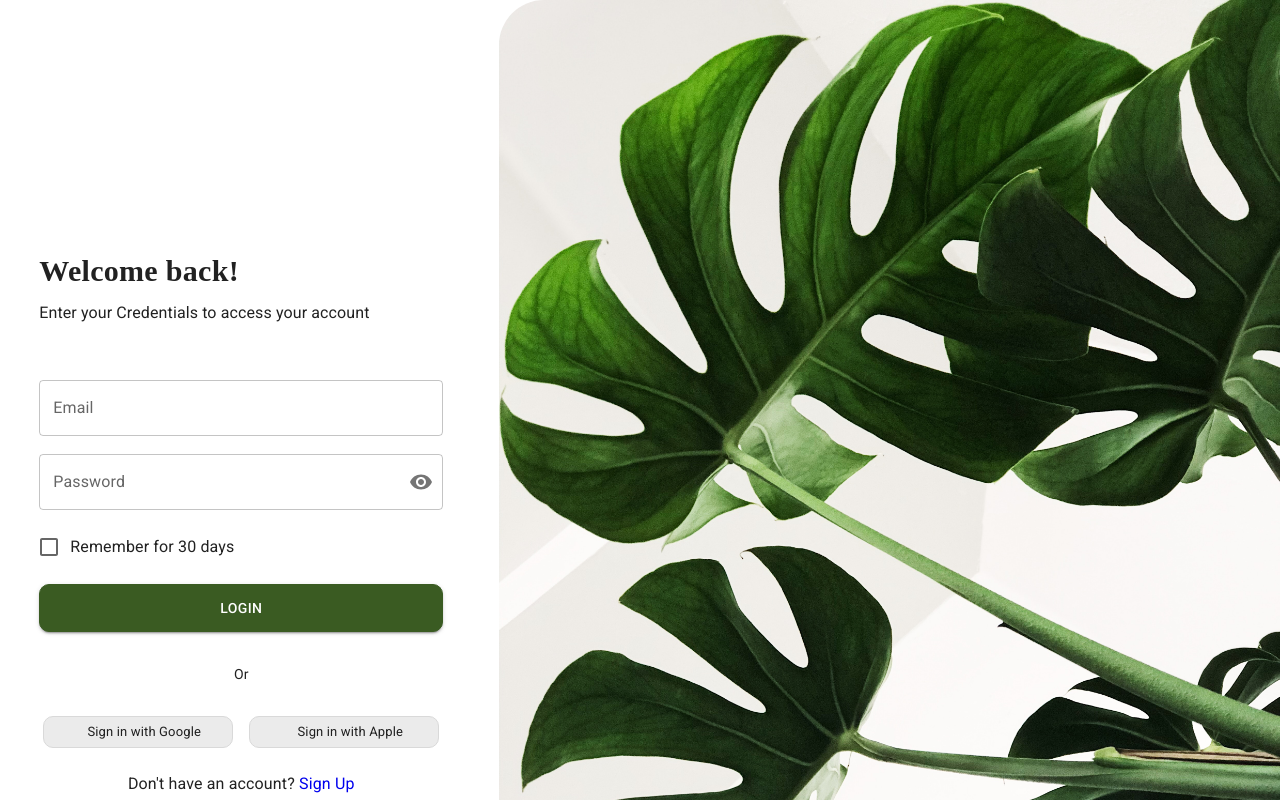
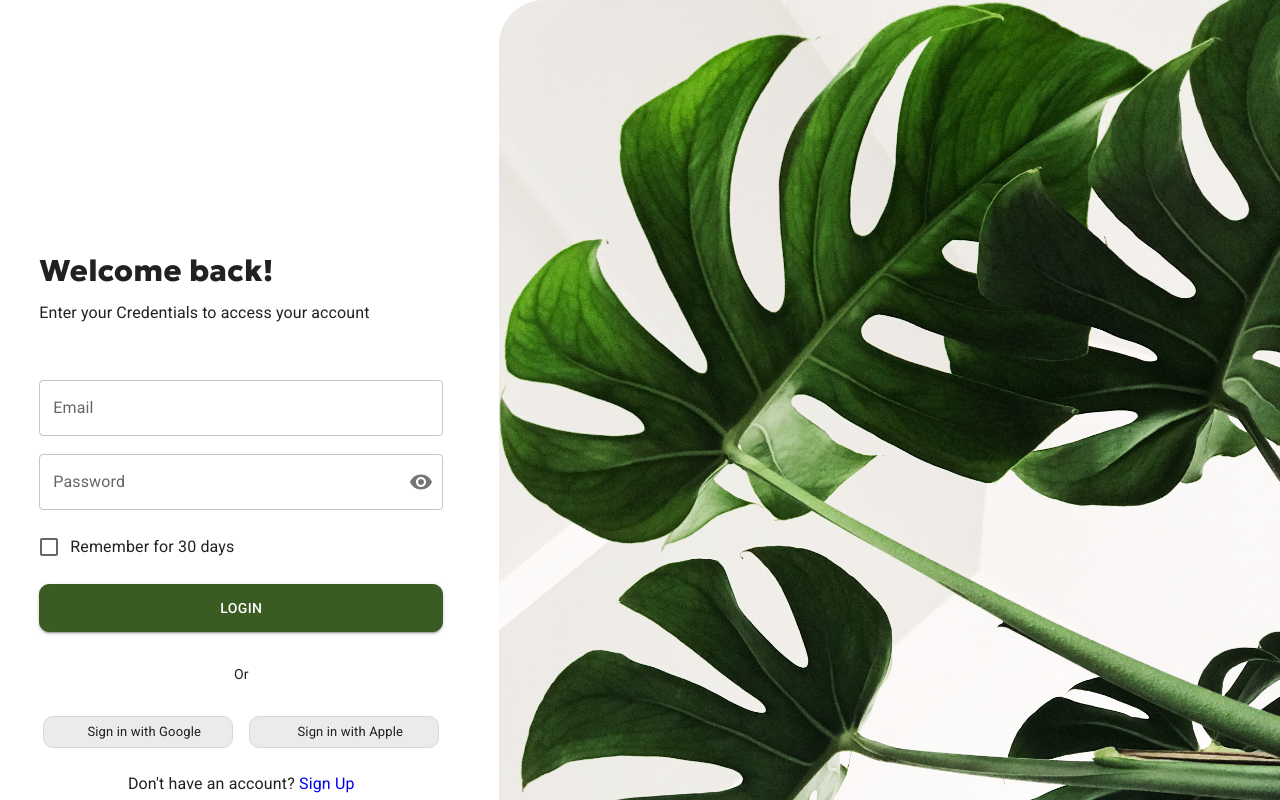
Before and after one commit to faribacss/login-and-sign-in-page, a React (Vite) app: page /#/ in a window 1280 px wide. Shown: the top 800 px of the page. Built offline with nearby package versions, Linux system fonts and the light colour scheme; some icons are missing.

Commit message:
font edited

```diff
--- a/src/index.css
+++ b/src/index.css
@@ -8,12 +8,6 @@
     font-family: "Geologica";
     src: url('../public/fonts/Geologica.ttf') format('truetype');
 }
-
-@font-face {
-    font-family: "Chango";
-    src: url('../public/fonts/Chango-Regular.ttf') format('truetype');
-}
-
 @font-face {
     font-family: "JosefinSans";
     src: url('../public/fonts/JosefinSans.ttf') format('truetype');
@@ -38,7 +32,7 @@
 }
 
 .auth-title {
-    font-family: "Poppins";
+    font-family: "Geologica";
     font-weight: 800;
     font-size: 30px;
     letter-spacing: 0.01em;
```
Also changed, not shown: public/fonts/Chango-Regular.ttf (deleted).
